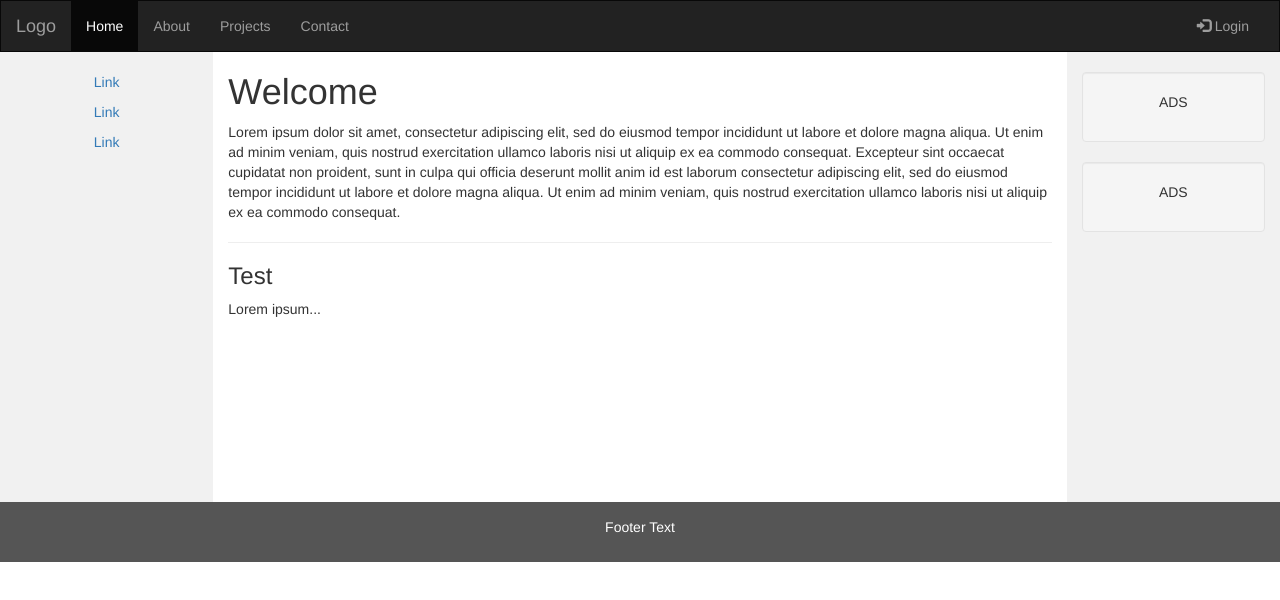
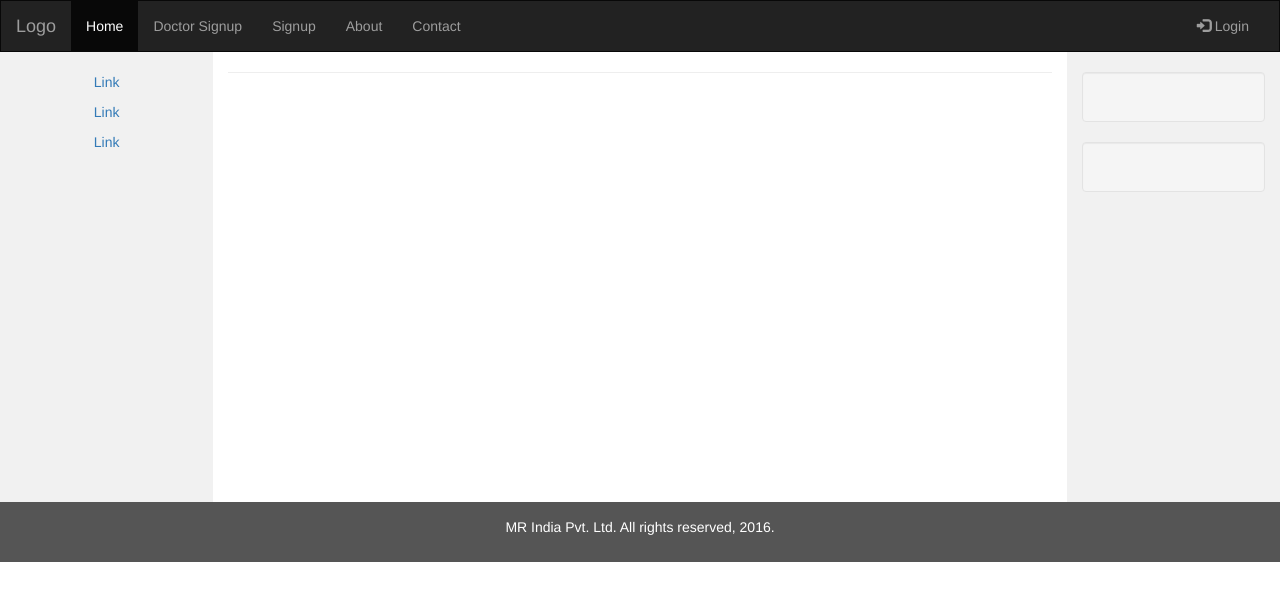
Before and after one commit to hareesh-mandaloju/health, a plain HTML site: page index.html in a window 1280 px wide. Drawn offline with nearby package versions, Linux system fonts and the light colour scheme.

Commit message:
Update index.html

```diff
--- a/index.html
+++ b/index.html
@@ -56,8 +56,9 @@
     <div class="collapse navbar-collapse" id="myNavbar">
       <ul class="nav navbar-nav">
         <li class="active"><a href="#">Home</a></li>
+        <li><a href="#">Doctor Signup</a></li>
+        <li><a href="#">Signup</a></li>
         <li><a href="#">About</a></li>
-        <li><a href="#">Projects</a></li>
         <li><a href="#">Contact</a></li>
       </ul>
       <ul class="nav navbar-nav navbar-right">
@@ -75,25 +76,25 @@
       <p><a href="#">Link</a></p>
     </div>
     <div class="col-sm-8 text-left">
-      <h1>Welcome</h1>
-      <p>Lorem ipsum dolor sit amet, consectetur adipiscing elit, sed do eiusmod tempor incididunt ut labore et dolore magna aliqua. Ut enim ad minim veniam, quis nostrud exercitation ullamco laboris nisi ut aliquip ex ea commodo consequat. Excepteur sint occaecat cupidatat non proident, sunt in culpa qui officia deserunt mollit anim id est laborum consectetur adipiscing elit, sed do eiusmod tempor incididunt ut labore et dolore magna aliqua. Ut enim ad minim veniam, quis nostrud exercitation ullamco laboris nisi ut aliquip ex ea commodo consequat.</p>
+      <h1></h1>
+      <p></p>
       <hr>
-      <h3>Test</h3>
-      <p>Lorem ipsum...</p>
+      <h3></h3>
+      <p></p>
     </div>
     <div class="col-sm-2 sidenav">
       <div class="well">
-        <p>ADS</p>
+        <p></p>
       </div>
       <div class="well">
-        <p>ADS</p>
+        <p></p>
       </div>
     </div>
   </div>
 </div>
 
 <footer class="container-fluid text-center">
-  <p>Footer Text</p>
+  <p>MR India Pvt. Ltd. All rights reserved, 2016.</p>
 </footer>
 
 </body>
```
